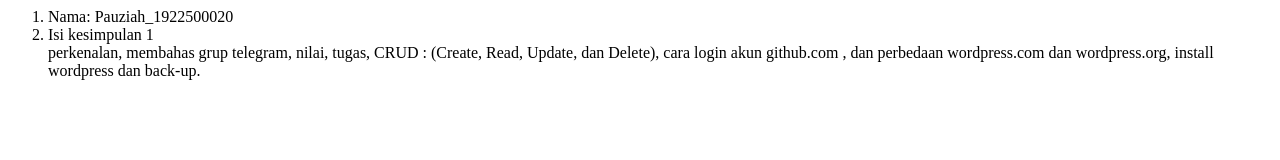
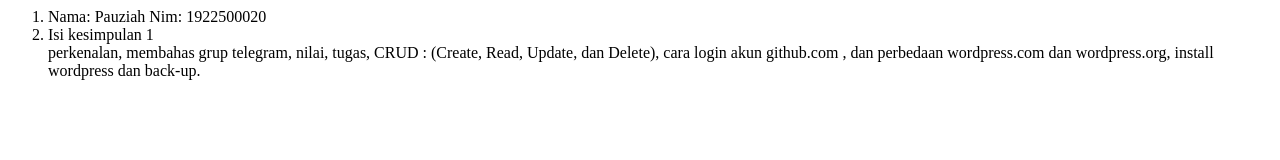
Before and after one commit to Pauziah/Pauziah, a plain HTML site: page index.html in a window 1280 px wide. Drawn offline with Linux system fonts and the light colour scheme.

Commit message:
Update index.html

```diff
--- a/index.html
+++ b/index.html
@@ -1,5 +1,5 @@
 <ol>
-  <li> Nama: Pauziah_1922500020 </li>
+  <li> Nama: Pauziah Nim: 1922500020 </li>
   <li> Isi kesimpulan 1 </li>
   perkenalan, membahas grup telegram, nilai, tugas, CRUD : (Create, Read, Update, dan Delete), cara login akun github.com ,
   dan perbedaan wordpress.com dan wordpress.org, install wordpress dan back-up.
```
